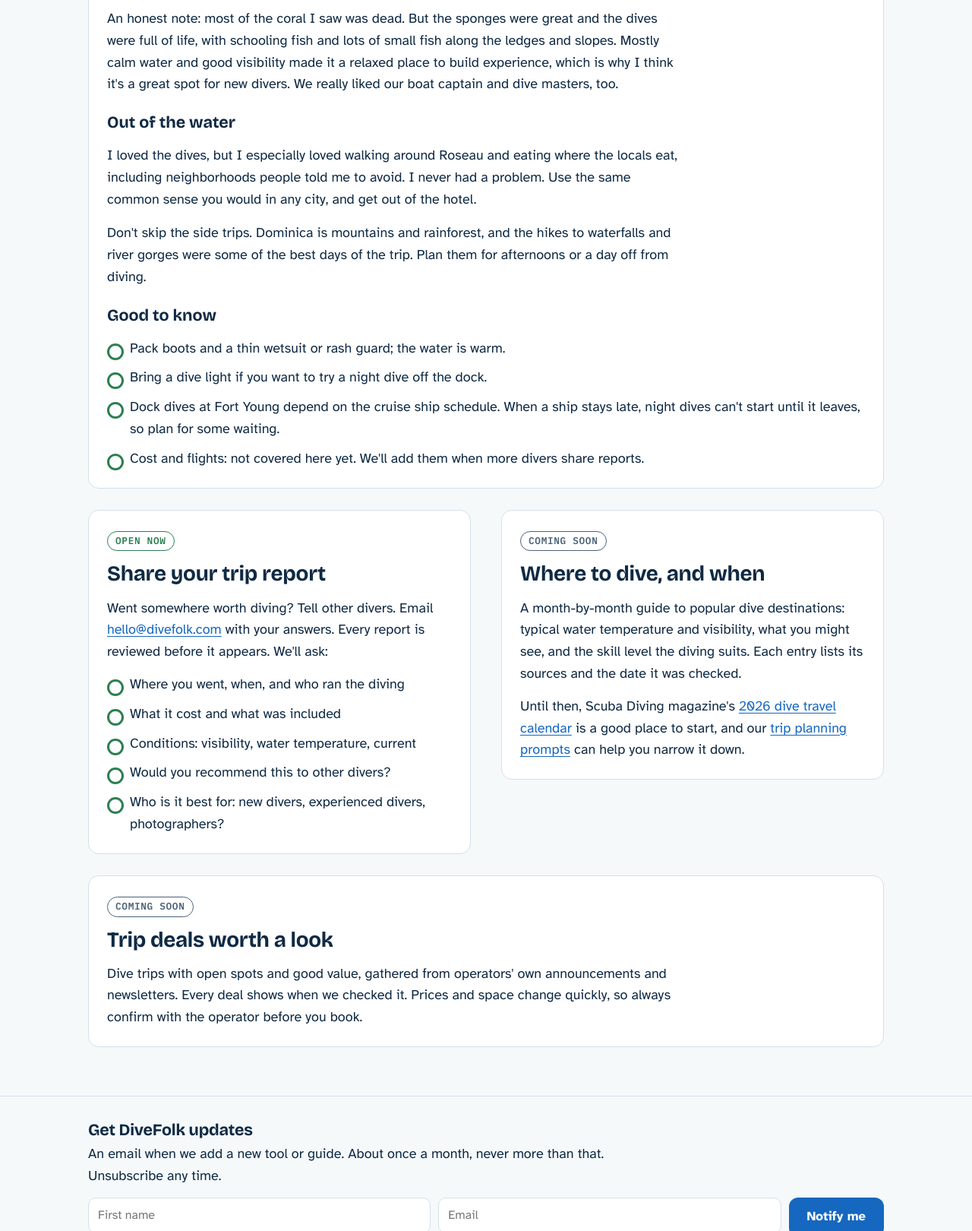
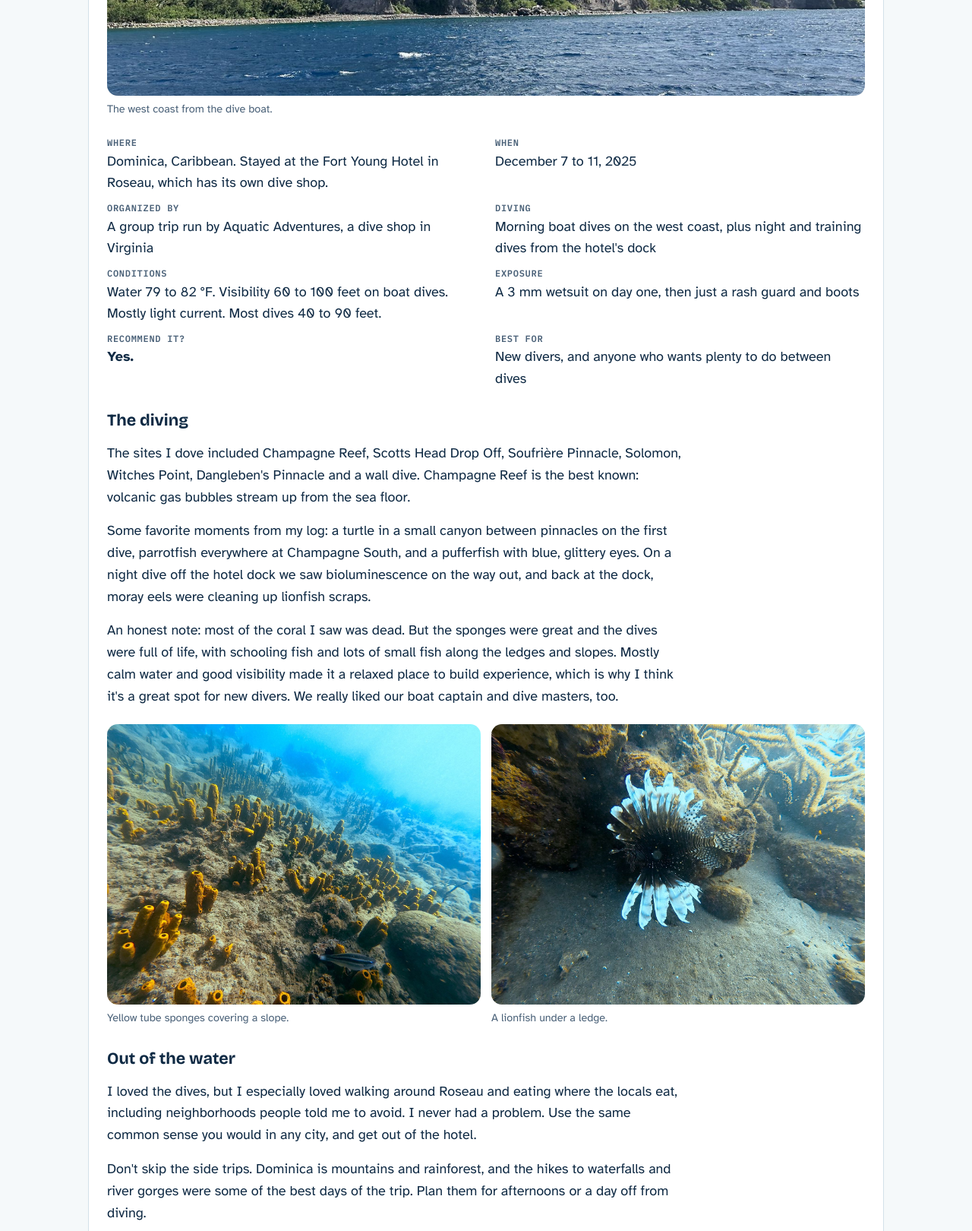
Before and after one commit to alexmorrison64/divefolk-site, a plain HTML site: page trips.html in a window 1280 px wide. Shown: the part 1180-2800 px from the top of the page at 76% size. Drawn offline with nearby package versions, Linux system fonts and the light colour scheme.

Commit message:
Dominica trip report photos
Co-Authored-By: Claude Opus 5.5 <noreply@anthropic.com>
Claude-Session: https://claude.ai/code/session_018EnpYEVnzw84wLfGcDWyDT

```diff
--- a/site.css
+++ b/site.css
@@ -324,3 +324,7 @@ input[type=number] { width: 90px; }
 .results p { margin: 4px 0 0; }
 
 .site-foot .byus { color: var(--ink); background: var(--paper); border: 1px solid var(--line); border-radius: var(--radius); padding: 12px 16px; margin: 4px 0 6px; }
+
+.trip-pair { display: grid; grid-template-columns: 1fr 1fr; gap: 14px; align-items: start; }
+.trip-pair .trip-photo img { aspect-ratio: 4 / 3; object-fit: cover; }
+@media (max-width: 640px) { .trip-pair { grid-template-columns: 1fr; } }
--- a/trips.html
+++ b/trips.html
@@ -42,6 +42,7 @@
     <p class="eyebrow">Trip report &middot; December 2025</p>
     <h2>Dominica: easy boat dives, lots of life, and a lot to do on land</h2>
     <p class="small muted">By Alex, DiveFolk's founder. 14 dives over five days, from a new diver's point of view.</p>
+    <figure class="trip-photo"><img src="img/trips/dominica-cliffs.jpg" alt="Green volcanic cliffs rising from blue water on Dominica's west coast" width="1600" height="1200" loading="lazy"><figcaption>The west coast from the dive boat.</figcaption></figure>
     <dl class="trip-facts">
       <div><dt>Where</dt><dd>Dominica, Caribbean. Stayed at the Fort Young Hotel in Roseau, which has its own dive shop.</dd></div>
       <div><dt>When</dt><dd>December 7 to 11, 2025</dd></div>
@@ -56,14 +57,17 @@
     <p>The sites I dove included Champagne Reef, Scotts Head Drop Off, Soufri&egrave;re Pinnacle, Solomon, Witches Point, Dangleben's Pinnacle and a wall dive. Champagne Reef is the best known: volcanic gas bubbles stream up from the sea floor.</p>
     <p>Some favorite moments from my log: a turtle in a small canyon between pinnacles on the first dive, parrotfish everywhere at Champagne South, and a pufferfish with blue, glittery eyes. On a night dive off the hotel dock we saw bioluminescence on the way out, and back at the dock, moray eels were cleaning up lionfish scraps.</p>
     <p>An honest note: most of the coral I saw was dead. But the sponges were great and the dives were full of life, with schooling fish and lots of small fish along the ledges and slopes. Mostly calm water and good visibility made it a relaxed place to build experience, which is why I think it's a great spot for new divers. We really liked our boat captain and dive masters, too.</p>
+    <div class="trip-pair"><figure class="trip-photo"><img src="img/trips/dominica-tube-sponges.jpg" alt="A slope covered in bright yellow tube sponges" width="1600" height="1200" loading="lazy"><figcaption>Yellow tube sponges covering a slope.</figcaption></figure><figure class="trip-photo"><img src="img/trips/dominica-lionfish.jpg" alt="A lionfish with its fins spread under a rocky ledge" width="1600" height="1200" loading="lazy"><figcaption>A lionfish under a ledge.</figcaption></figure></div>
     <h3>Out of the water</h3>
     <p>I loved the dives, but I especially loved walking around Roseau and eating where the locals eat, including neighborhoods people told me to avoid. I never had a problem. Use the same common sense you would in any city, and get out of the hotel.</p>
     <p>Don't skip the side trips. Dominica is mountains and rainforest, and the hikes to waterfalls and river gorges were some of the best days of the trip. Plan them for afternoons or a day off from diving.</p>
+    <div class="trip-pair"><figure class="trip-photo"><img src="img/trips/dominica-roseau.jpg" alt="A street of colorful balconied buildings in Roseau with green hills behind" width="1200" height="1600" loading="lazy"><figcaption>Walking around Roseau.</figcaption></figure><figure class="trip-photo"><img src="img/trips/dominica-dive-boat.jpg" alt="A Fort Young dive boat heading out with a rainbow behind it" width="1600" height="1200" loading="lazy"><figcaption>Heading out with the Fort Young crew.</figcaption></figure></div>
     <h3>Good to know</h3>
     <ul class="checks">
       <li>Pack boots and a thin wetsuit or rash guard; the water is warm.</li>
       <li>Bring a dive light if you want to try a night dive off the dock.</li>
       <li>Dock dives at Fort Young depend on the cruise ship schedule. When a ship stays late, night dives can't start until it leaves, so plan for some waiting.</li>
+      <li>The dive shop posts the week's sites on a board, so you know what's coming. <a href="img/trips/dominica-dive-board.jpg">See our week's board</a>.</li>
       <li>Cost and flights: not covered here yet. We'll add them when more divers share reports.</li>
     </ul>
   </article>
```
Also changed, not shown: search-index.json (+1 -1 lines), img/trips/dominica-cliffs.jpg (added), img/trips/dominica-dive-board.jpg (added), img/trips/dominica-dive-boat.jpg (added), img/trips/dominica-lionfish.jpg (added), img/trips/dominica-roseau.jpg (added), img/trips/dominica-tube-sponges.jpg (added).
